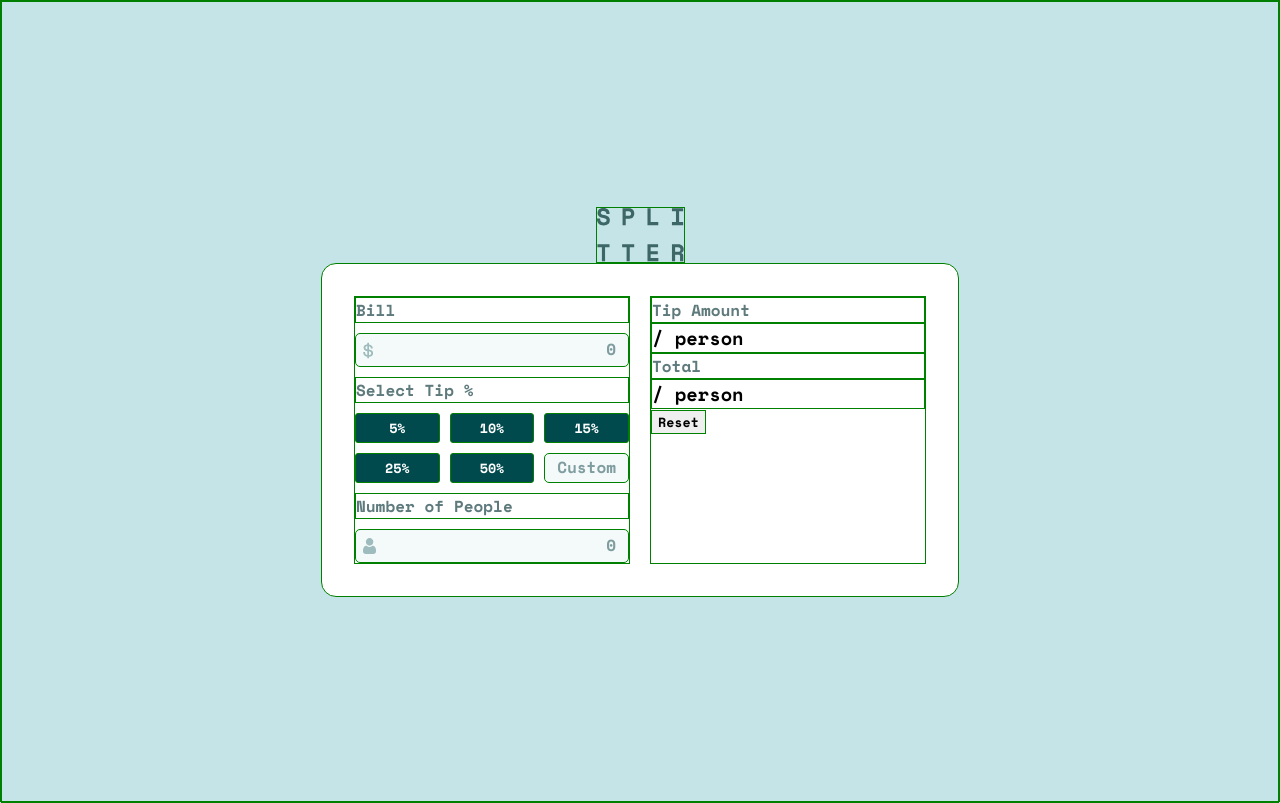
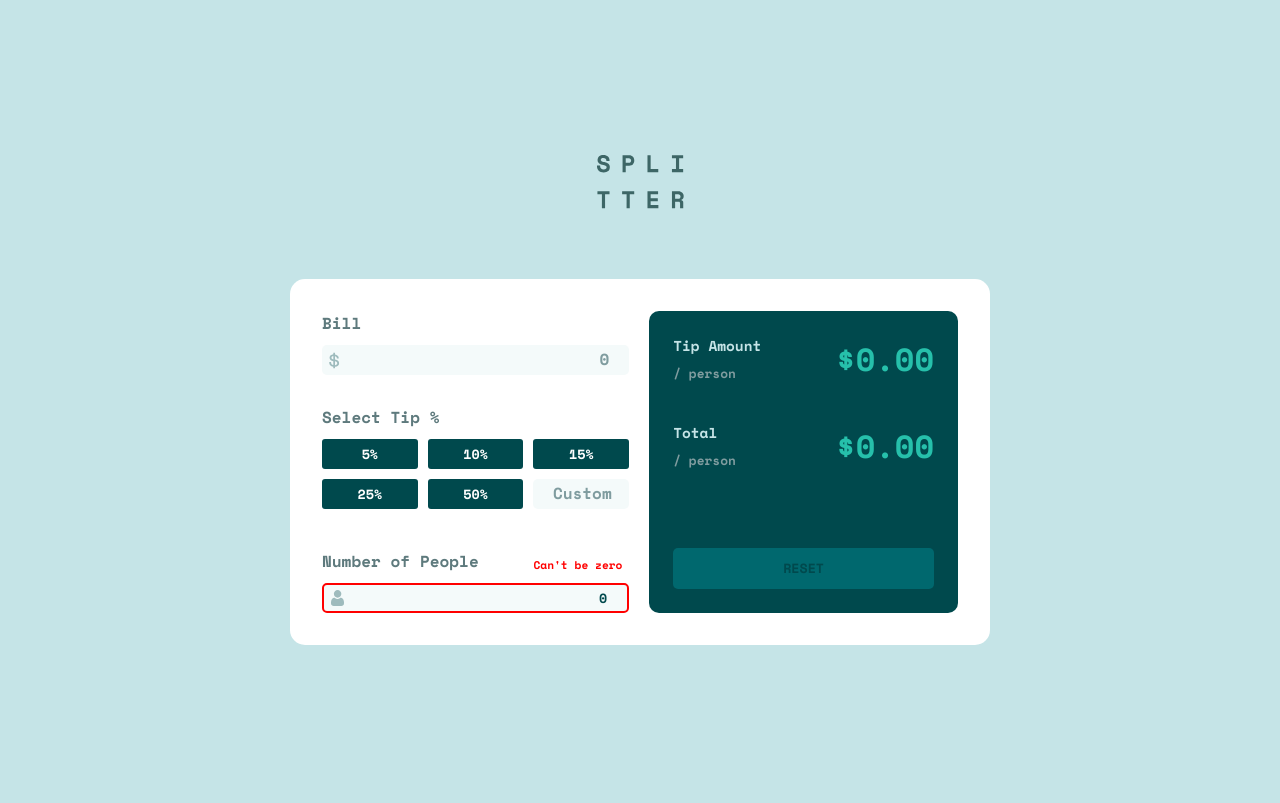
Before and after one commit to faissal-aL/Tip-Calculator-App, a plain HTML site: page index.html in a window 1280 px wide. Both pictures are taken after a click on the button "5%". Drawn offline with nearby package versions, Linux system fonts and the light colour scheme.

Commit message:
2nd commit

```diff
--- a/index.html
+++ b/index.html
@@ -14,28 +14,29 @@
 <main>
   <div class="left-container">
   <h2>Bill</h2>
-  <input class="dollar-input" type="text" placeholder="0">
+  <input id="bill" class="dollar-input" type="text" placeholder="0">
   <h2>Select Tip %</h2>
-  <button class="tip-button">5%</button>
-  <button class="tip-button">10%</button>
-  <button class="tip-button">15%</button>
-  <button class="tip-button">25%</button>
-  <button class="tip-button">50%</button>
-  <input class="custom-tip" type="text" placeholder="Custom">
+  <button class="tip-button tip-value" value="5">5%</button>
+  <button class="tip-button tip-value" value="10">10%</button>
+  <button class="tip-button tip-value" value="15">15%</button>
+  <button class="tip-button tip-value" value="25">25%</button>
+  <button class="tip-button tip-value" value="50">50%</button>
+  <input id="custom-tip" class="custom-tip tip-value" type="text" placeholder="Custom">
 
-  <h2>Number of People</h2>
-  <input class="people-input" type="text" placeholder="0">
+  <h2 class="number-people">Number of People</h2>
+  <h2 id="error">Can't be zero</h2>
+  <input id="people-number" class="people-input" type="text" value="0">
 </div>
   <div class="right-container">
-  <h2>Tip Amount</h2>
+  <h2 class="right-h2">Tip Amount</h2>
   <h3>/ person</h3>
-
- <h2>Total</h2>
+  <h4 id="tip-amount">$0.00</h4>
+ <h2 class="right-h2">Total</h2>
   <h3>/ person</h3>
-
-  <button>Reset</button>
+  <h4 id="total">$0.00</h4>
+  <button id="reset">Reset</button>
 </div>
 </main>
-
+<script src="script.js"></script>
 </body>
 </html>
--- /dev/null
+++ b/script.js
@@ -0,0 +1,41 @@
+const bill = document.getElementById('bill');
+const people = document.getElementById('people-number');
+const tips = Array.from(document.getElementsByClassName('tip-value'));
+const customTip = document.getElementById('custom-tip');
+const resetButton = document.getElementById('reset');
+const errorMessage = document.getElementById('error');
+
+const tipAmount = document.getElementById('tip-amount');
+const totalAmount = document.getElementById('total');
+
+tips.forEach(e => e.addEventListener("click",function(){
+    writeTips(e);
+}));
+customTip.addEventListener("keyup",function(){
+    writeTips(customTip);
+});
+
+function writeTips(e){
+    const totalTip = Number(bill.value) * e.value/100;
+    const tipPerPerson = totalTip / people.value ;
+    const totalPerPerson = (Number(bill.value) + totalTip) / people.value;
+
+    if(people.value == 0) {
+        errorMessage.style.display = 'block';
+        people.classList.add('red-border');
+    }
+    else {
+        errorMessage.style.display = 'none';
+        people.classList.remove('red-border');
+        tipAmount.innerHTML = '$'+ tipPerPerson.toFixed(2);
+        totalAmount.innerHTML = '$' + totalPerPerson.toFixed(2);
+    }
+};
+
+resetButton.addEventListener("click",function(){
+    bill.value ='';
+    people.value ='';
+    customTip.value ='';
+    tipAmount.innerHTML = '$0.00';
+    totalAmount.innerHTML = '$0.00';
+});
--- a/style.css
+++ b/style.css
@@ -18,8 +18,6 @@
 
 *{
     font-family: var(--font);
-    border: 1px solid green;
-
     margin: 0px;
 }
 html{
@@ -34,11 +32,14 @@ body{
     justify-content: center;
     background-color: var(--Lightgrayishcyan)
 }
-
+img{
+    margin-bottom: 70px;
+}
 main{
     background-color: var(--White);
     border-radius: 15px;
-    width: 50%;
+    width: 100%;
+    max-width: 700px;
     display: flex;
     padding: 2em;
     box-sizing: border-box;
@@ -55,14 +56,41 @@ h2{
     font-size: 1rem;
     color: var(--Darkgrayishcyan);
 }
-
+.number-people{
+    margin-top: 30px;
+    grid-column: 1 / 3;
+}
+#error{
+    display: none;
+    font-size: 0.7rem;
+    align-self: end;
+    color: red;
+    grid-column: 3 / 4;
+}
 
 input{
+    border: none;
     height: 30px;
     grid-column: 1 / 4;
     border-radius: 5px;
+    text-align: right;
+    padding-right: 20px;
+    box-sizing: border-box;
+    color: var(--Verydarkcyan);
+}
+input:hover{
+    cursor: pointer;
+    border: 2px solid var(--Strongcyan);
+}
+input:focus{
+    outline: none;
+    border: 2px solid var(--Strongcyan);
+}
+.red-border{
+    border: 2px solid red !important;
 }
 .dollar-input{
+    margin-bottom: 20px;
     background: url(images/icon-dollar.svg) no-repeat 7px;
     background-color: var(--Verylightgrayishcyan);
 }
@@ -73,15 +101,20 @@ input{
 ::placeholder{
     text-align: right;
     font-size: 1rem;
-    margin-right: 10px;
     color: var(--Grayishcyan);
 }
 
 .tip-button{
+    border: none;
     border-radius: 3px;
     height: 30px;
     color: var(--White);
     background-color: var(--Verydarkcyan);
+}
+button:hover{
+    cursor: pointer;
+    color: var(--Verydarkcyan);
+    background-color: hsla(172, 67%, 45%, 0.642);
 }
 
 .custom-tip{
@@ -91,8 +124,85 @@ input{
     grid-column: 3 / 4;
     background-color: var(--Verylightgrayishcyan);
 }
+.custom-tip::placeholder{
+    text-align: center;
+    margin-right: -20px;
+}
 
 .right-container{
+    border-radius: 10px;
+   /*  grid-auto-rows: max-content; */
+    display: grid;
+    box-sizing: border-box;
+    padding: 1.5em;
+    grid-template-columns: 1fr 1fr;
+   /*  grid-template-rows: 30px 30px 30px 30px; */
     width: 50%;
     margin-left: 20px;
+    background-color: var(--Verydarkcyan);
 }
+.right-h2{
+    align-self: start;
+    font-size: 0.9rem;
+    grid-column: 1 / 2;
+    color: var(--Lightgrayishcyan);
+}
+h3{
+    align-self: start;
+    grid-column: 1 / 2;
+    margin: 0px;
+    margin-top: -25px;
+    font-size: 0.8rem;
+    color: var(--Grayishcyan);
+}
+h4{
+    align-self: start;
+    justify-self: end;
+    margin: 0px;
+    font-size: 2rem;
+    color: var(--Strongcyan);
+}
+#tip-amount{
+    grid-row: 1 / 3;
+    grid-column: 2 / 3;
+}
+#total{
+    grid-row: 3 / 5;
+    grid-column: 2 / 4;
+}
+#reset{
+    border: none;
+    background-color: rgb(0, 104, 110);
+    grid-row: 7 / 8;
+    grid-column:  1 / 3;
+    border-radius: 5px;
+    text-transform: uppercase;
+    color: var(--Verydarkcyan);
+}
+#reset:hover{
+    background-color: var(--Strongcyan);
+}
+
+@media screen and (width<500px) {
+    main{
+        flex-direction: column;
+    }
+    .left-container{
+        width: 100%;
+    }
+    .right-container{
+        width: 100%;
+        margin-left: 0px;
+        margin-top: 30px;
+        grid-template-columns: 1fr 1fr;
+        grid-template-rows: 1fr 1fr 1fr;
+    }
+    #reset{
+        margin-top: 20px;
+        height: 40px;
+    }
+    img{
+        margin-top: 60px;
+        margin-bottom: 40px;
+    }
+}
```
